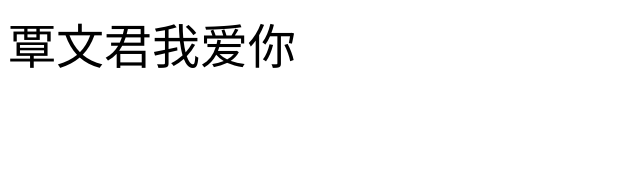
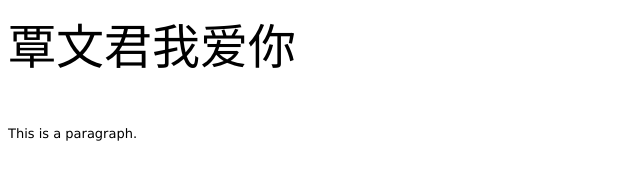
Before and after one commit to 52695504/52695504.github.io, a plain HTML site: page index.html in a window 1280 px wide. Shown: the whole page, without its empty margins (0-640 px from the left). Drawn offline with Linux system fonts and the light colour scheme.

Commit message:
Update index.html

```diff
--- a/index.html
+++ b/index.html
@@ -1 +1,7 @@
 <p> <font size="14"> 覃文君我爱你</p>
+
+<p>
+<font size="2" face="Verdana">
+This is a paragraph.
+</font>
+</p>
```
